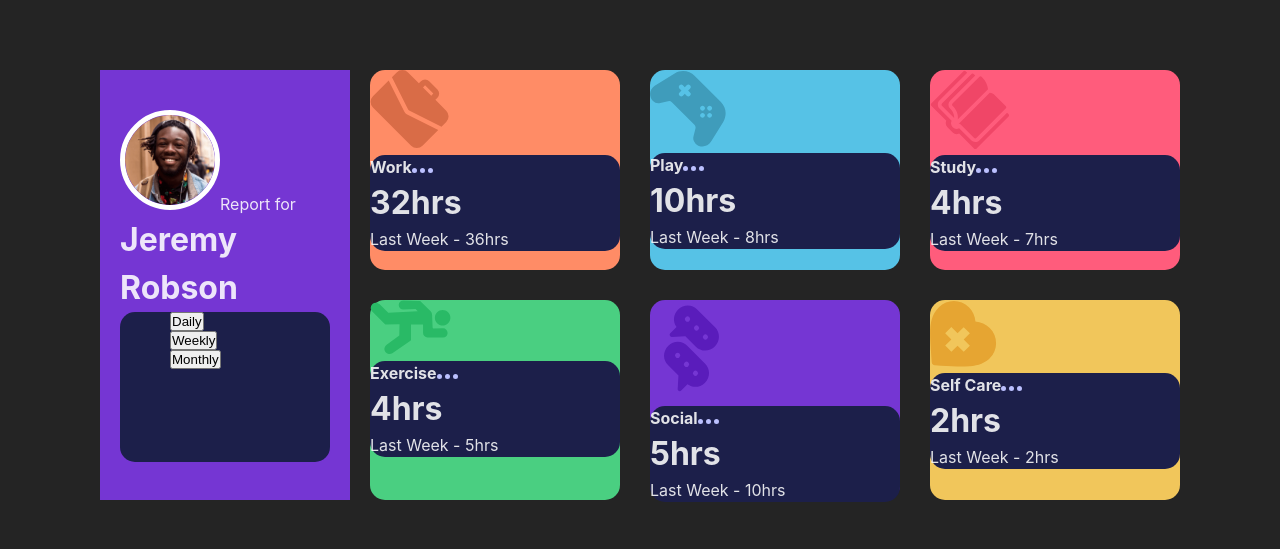
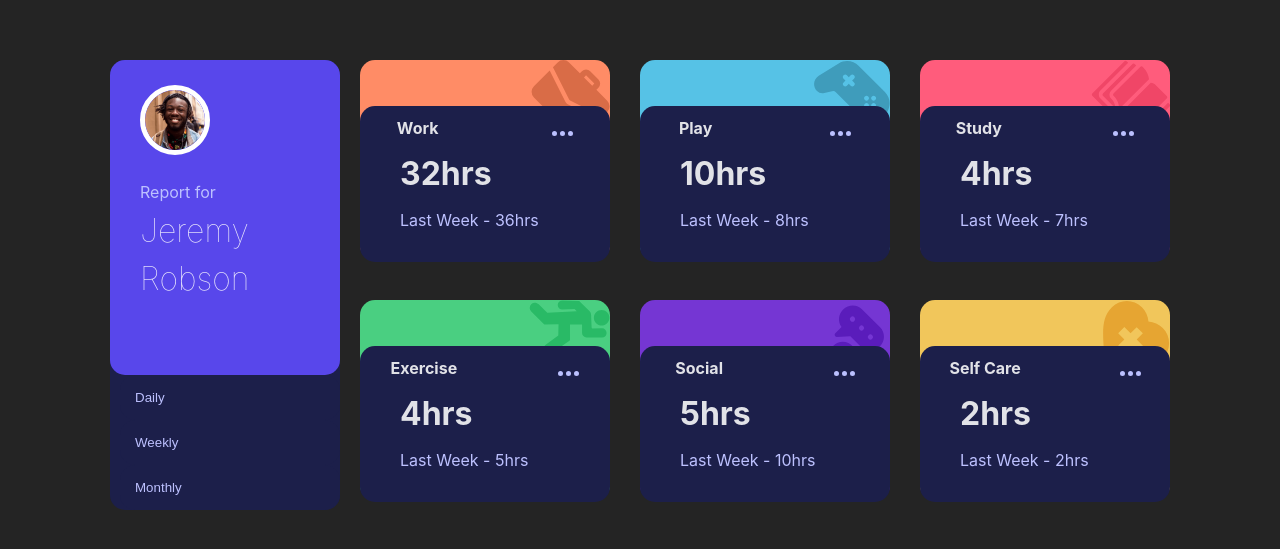
Before and after one commit to kasimugur/Time-tracking-dashboard, a React (Vite) app: page / in a window 1280 px wide. Shown: the part 115-664 px from the top of the page. Built offline with nearby package versions, Linux system fonts and the light colour scheme.

Commit message:
project finish

```diff
--- a/src/components/Dashboard.jsx
+++ b/src/components/Dashboard.jsx
@@ -12,13 +12,16 @@ export default function Dashboard() {
   return (
     <>
       <div className="container" >
+        <div className="btn">
           <div className="card" onSubmit={(e) => e.preventDefault()} >
             <div className="header" >
               <img className="img-prf" src="src/images/image-jeremy.png" alt="profilo" />
               <span>Report for</span>
               <h1>Jeremy Robson</h1>
             </div >
-          <div className="btn">
+          </div>
+          <div className="butn">
+
             <button onClick={() => setDates("daily")} href="">Daily</button>
             <button onClick={() => setDates("weekly")} href="">Weekly</button>
             <button onClick={() => setDates("monthly")} href="">Monthly</button>
@@ -28,7 +31,9 @@ export default function Dashboard() {
 
 
           <div className="card-work">
+            <span>
               {iconWork}
+            </span>
             <div className="info">
               <div className="head">
                 <h4>Work </h4> <span>{iconEllipsis} </span>
@@ -38,7 +43,9 @@ export default function Dashboard() {
             </div>
           </div>
           <div className="card-play">
+            <span>
               {iconPlay}
+            </span>
             <div className="info">
               <div className="head">
                 <h4>Play</h4><span>{iconEllipsis} </span>
@@ -48,7 +55,9 @@ export default function Dashboard() {
             </div>
           </div>
           <div className="card-study">
+            <span>
               {iconStudy}
+            </span>
             <div className="info">
               <div className="head">
                 <h4>Study</h4><span>{iconEllipsis} </span>
@@ -58,7 +67,9 @@ export default function Dashboard() {
             </div>
           </div>
           <div className="card-exercise">
+            <span>
               {iconExercise}
+            </span>
             <div className="info">
               <div className="head">
                 <h4>Exercise</h4><span>{iconEllipsis} </span>
@@ -68,7 +79,9 @@ export default function Dashboard() {
             </div>
           </div>
           <div className="card-social">
+            <span>
               {iconSocial}
+            </span>
             <div className="info">
               <div className="head">
                 <h4>Social</h4><span>{iconEllipsis} </span>
@@ -78,7 +91,9 @@ export default function Dashboard() {
             </div>
           </div>
           <div className="card-selfcare">
+            <span>
               {iconSelfCare}
+            </span>
             <div className="info">
               <div className="head">
                 <h4>Self Care</h4><span>{iconEllipsis} </span>
--- a/src/css/style.css
+++ b/src/css/style.css
@@ -23,66 +23,118 @@ body {
     width: 250px;
     height: 200px;
     background-color: hsl(15, 100%, 70%);
+    position: relative;
+  }
+  .container .card-work span {
+    display: flex;
+    justify-content: flex-end;
   }
   .container .card-play {
     border-radius: 15px;
     width: 250px;
     height: 200px;
+    position: relative;
     background-color: hsl(195, 74%, 62%);
+  }
+  .container .card-play span {
+    display: flex;
+    justify-content: flex-end;
   }
   .container .card-study {
     border-radius: 15px;
     width: 250px;
     height: 200px;
+    position: relative;
     background-color: hsl(348, 100%, 68%);
+  }
+  .container .card-study span {
+    display: flex;
+    justify-content: flex-end;
   }
   .container .card-exercise {
     border-radius: 15px;
     width: 250px;
     height: 200px;
+    position: relative;
     background-color: hsl(145, 58%, 55%);
+  }
+  .container .card-exercise span {
+    display: flex;
+    justify-content: flex-end;
   }
   .container .card-social {
     border-radius: 15px;
     width: 250px;
     height: 200px;
+    position: relative;
     background-color: hsl(264, 64%, 52%);
+  }
+  .container .card-social span {
+    display: flex;
+    justify-content: flex-end;
   }
   .container .card-selfcare {
     border-radius: 15px;
     width: 250px;
     height: 200px;
+    position: relative;
     background-color: hsl(43, 84%, 65%);
   }
-  .container .card {
+  .container .card-selfcare span {
+    display: flex;
+    justify-content: flex-end;
+  }
+  .container .btn {
     flex: 1;
-    padding: 20px;
     margin-right: 20px;
+    border-radius: 15px;
+    position: relative;
+    background-color: hsl(235, 46%, 20%);
+    width: 230px;
+    height: 450px;
+  }
+  .container .btn .butn {
+    margin-left: 10px;
+  }
+  .container .btn .butn button {
     text-align: start;
-    background-color: hsl(264, 64%, 52%);
-    width: 250px;
+    background-color: hsl(235, 46%, 20%);
+    border: none;
+    width: 100%;
+    padding: 15px;
+    border-radius: 15px;
+    position: relative;
+    color: hsl(236, 100%, 87%);
+  }
+  .container .btn .butn button:hover {
+    cursor: pointer;
+    color: #fff;
+  }
+  .container .btn .card {
+    width: 100%;
+    height: 70%;
     border-radius: inherit;
+    background-color: hsl(246, 80%, 60%);
   }
-  .container .card .btn {
-    width: 100%;
-    height: 150px;
-    padding: 0 50px;
-    background-color: hsl(235, 46%, 20%);
-    border-radius: 15px;
+  .container .btn .card .header {
+    display: flex;
+    flex-direction: column;
+    padding: 10px;
+    margin-left: 20px;
   }
-  .container .card .btn button {
-    display: flex;
-  }
-  .container .card .header {
-    margin-top: 20px;
-  }
-  .container .card .header .img-prf {
+  .container .btn .card .header .img-prf {
+    margin-top: 15px;
     border: 5px solid #fff;
     border-radius: 50%;
-    width: 100px;
+    width: 70px;
   }
-  .container .card .header span {
-    margin: 15px 0;
+  .container .btn .card .header span {
+    margin-top: 25px;
+    color: hsl(236, 100%, 87%);
+  }
+  .container .btn .card .header h1 {
+    font-weight: lighter;
+    margin-top: 3px;
   }
   .container .card-item {
     display: grid;
@@ -91,10 +143,32 @@ body {
     gap: 30px;
   }
   .container .card-item .info {
-    border-radius: 15px;
+    position: absolute;
+    width: 100%;
+    height: 78%;
+    top: 46px;
+    left: 0;
+    border-radius: inherit;
     background-color: hsl(235, 46%, 20%);
+  }
+  .container .card-item .info:hover {
+    cursor: pointer;
+    background-color: hsl(235, 45%, 61%);
   }
   .container .card-item .info .head {
     display: flex;
+    justify-content: space-around;
+    margin: 10px 0;
+    align-items: center;
+  }
+  .container .card-item .info h1 {
+    margin-left: 40px;
+  }
+  .container .card-item .info span {
+    margin-top: 10px;
+    margin-left: 40px;
+    display: flex;
+    justify-content: flex-start;
+    color: hsl(236, 100%, 87%);
   }
 }/*# sourceMappingURL=style.css.map */
```
Also changed, not shown: src/style.scss (+105 -24 lines), 1 other file (tests, documents, lock files or other folders). Lines whose indentation alone changed are shown as unchanged.
